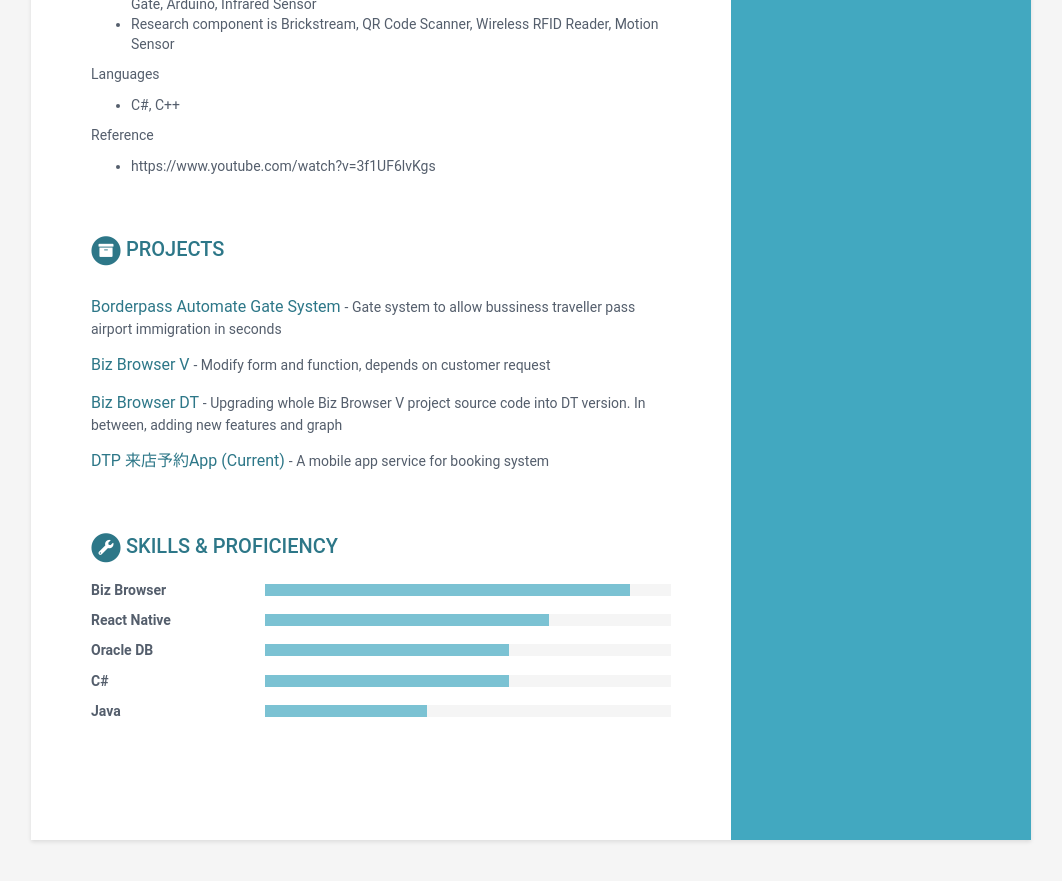
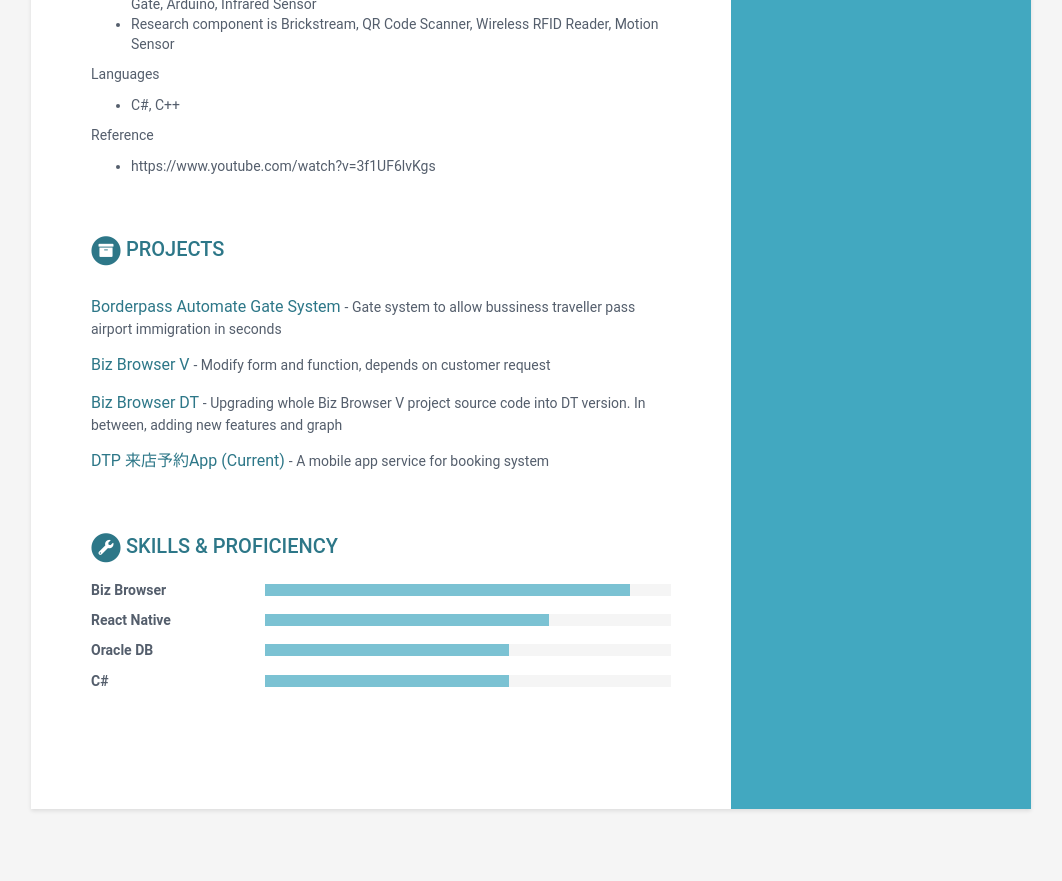
Before and after one commit to ChaliceKam/chalicekam.github.io, a Jekyll site: the page built from index.html, in a window 1280 px wide and 900 px high, scrolled down 1116 px. Shown: the top 881 px of the window, without its empty margins (109-1171 px from the left). Built offline with Jekyll 4.4.1, drawn with Linux system fonts in a browser that asks for light colours.

Commit message:
Update data.yml

```diff
--- a/_data/data.yml
+++ b/_data/data.yml
@@ -143,7 +143,4 @@ skills:
 
       - name: C#
         level: 60%
-
-      - name: Java
-        level: 40%
 footer: >
```
